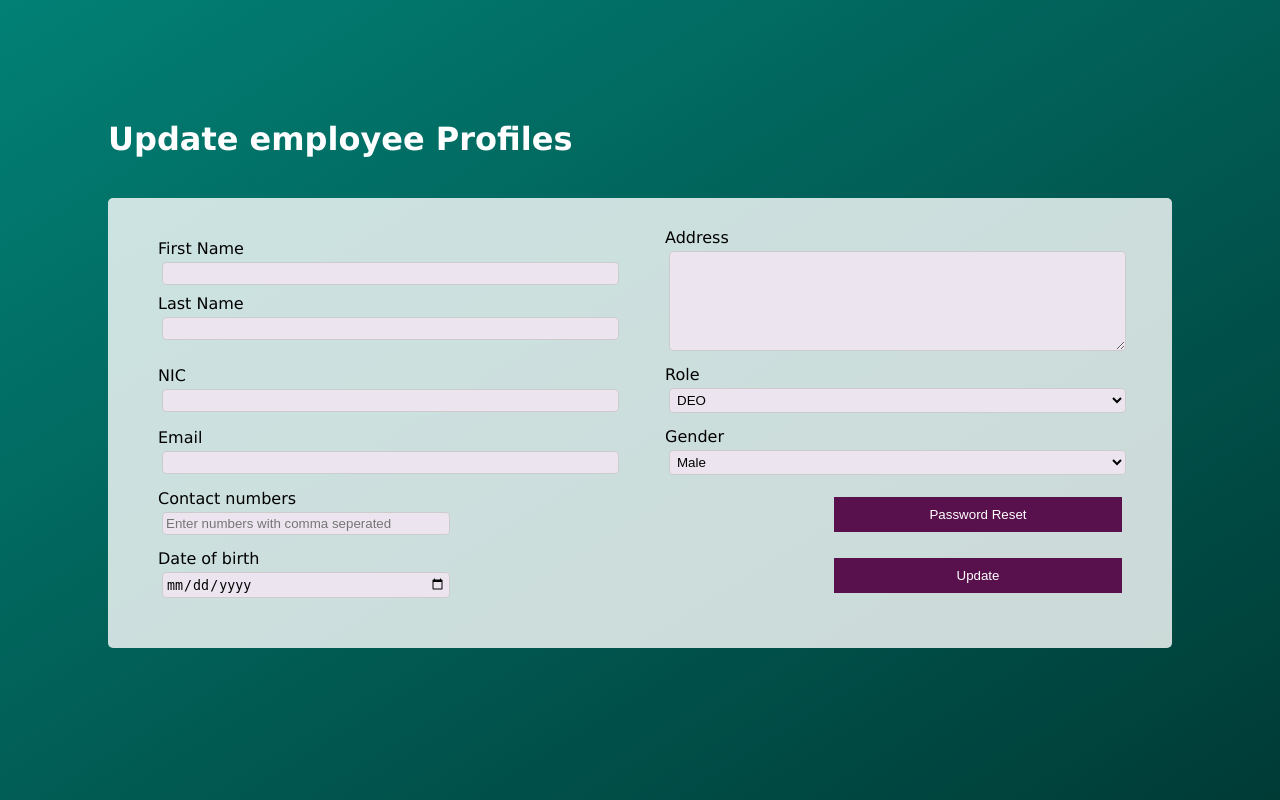
After one commit to georgeraveen/wecare, a PHP site: page /app/views/manager/editEmployee.php in a window 1280 px wide. The commit adds this page. Run offline with PHP 8.4, Linux system fonts and the light colour scheme; the template is opened without the code that fills it, so the values that code supplies are empty.

Commit message:
upadte employee

```diff
--- a/app/controllers/manager/createNewEmployee.php
+++ b/app/controllers/manager/createNewEmployee.php
@@ -15,7 +15,7 @@ class createNewEmployee extends Controller{
         if($_POST['newEmployee']){
             $this->model('employee');
             $newEmployee = new Employee();
-            $result= $newEmployee->setValue($_POST['empFirstName'],$_POST['empLastName'],$_POST['gender'],$_POST['empDOB'],$_POST['empNIC'],$_POST['empAddress'],$_POST['email'],$_POST['empTypeID'],$_POST['empContactNo']);
+            $result= $newEmployee->setValue($this->valValidate($_POST['empFirstName']),$this->valValidate($_POST['empLastName']),$this->valValidate($_POST['gender']),$this->valValidate($_POST['empDOB']),$this->valValidate($_POST['empNIC']),$this->valValidate($_POST['empAddress']),$this->valValidate($_POST['email']),$this->valValidate($_POST['empTypeID']),$this->valValidate($_POST['empContactNo']));
             $result= $newEmployee->create();
             header("Location: ./index");
             exit;
--- a/app/controllers/manager/viewReports.php
+++ b/app/controllers/manager/viewReports.php
@@ -4,9 +4,9 @@ class viewReports extends Controller{
 
     public function index(){
         $this->checkPermission("MGR");
-        include './../app/header.php';
+        include_once './../app/header.php';
         $this->view('manager/viewReports');
-        include './../app/footer.php';
+        include_once './../app/footer.php';
         // echo "asas";
     }
 
--- a/app/core/App.php
+++ b/app/core/App.php
@@ -22,7 +22,7 @@ class App{
             $this->controller = $url[0];
             // unset($url[0]);
         }
-        require_once '../app/controllers/'.$_SESSION["portal"].'/' . $this->controller . '.php';
+        require_once'../app/controllers/'.$_SESSION["portal"].'/' . $this->controller . '.php';
         // echo $this->controller;
         $this->controller=new $this->controller;
         // var_dump($this->controller);
--- /dev/null
+++ b/app/views/manager/editEmployee.php
@@ -0,0 +1,103 @@
+<link rel="stylesheet" href= "./../../css/home.css">
+<link rel="stylesheet" href= "./../../css/style.css">
+<div class="containers">
+  <h1>Update employee Profiles</h1><br>
+    <div class="form-container">
+
+        <form action="./updateEmployee" method="post">
+            <div class="row">
+                <div class="column">
+                    <div class="formInput">
+                        <label for="empFirstName">First Name</label><br>
+                        <input type="text" id="empFirstName" name="empFirstName" class="input" value=<?php echo $data['empDetails'][0]['empFirstName']?>><br>
+                    </div>
+
+                    <div class="formInput">
+                        <label for="empLastName">Last Name</label><br>
+                        <input type="text" id="empLastName" name="empLastName" class="input" value=<?php echo $data['empDetails'][0]['empLastName']?>><br>
+                    </div>
+                </div>
+                <div class="column">
+                    <div class="formInput">
+                        <label for="empAddress">Address</label><br>
+                        <textarea id="empAddress" name="empAddress" class="commentBox"></textarea> <br>
+                    </div>
+                </div>
+            </div>
+            <div class="row">
+                <div class="column">
+                    <div class="formInput">
+                        <label for="empNIC">NIC</label><br>
+                        <input type="text" id="empNIC" name="empNIC" required class="input"><br>
+                    </div>
+                </div>
+                <div class="column">
+                    <div class="formInput">
+                        <label for="empTypeID">Role</label><br>
+                        <select id="empTypeID" name="empTypeID" required>
+                            <option value="DEO">DEO</option>
+                            <option value="DOC">DOC</option>
+                            <option value="FAG">FAG</option>
+                            <option value="MED">MED</option>
+                            <option value="MGR">MGR</option>
+                        </select><br>
+                    </div>
+                </div>
+            </div>
+            <div class="row">
+                <div class="column">
+                    <div class="formInput">
+                        <label for="email">Email</label><br>
+                        <input type="email" id="email" name="email" class="input"><br>
+                    </div>
+                </div>
+                <div class="column">
+                    <div class="formInput">
+                        <label for="gender">Gender</label><br>
+                        <select id="gender" name="gender" required>
+                            <option value="m">Male</option>
+                            <option value="f">Female</option>
+                            <option value="o">Other</option>
+                        </select><br>
+                    </div>
+                </div>
+            </div>
+            <div class="row">
+                <div class="column">
+                    <div class="formInput">
+                        <label for="empContactNo">Contact numbers</label><br>
+                        <input type="text" id="empContactNo" name="empContactNo" required class="input" placeholder="Enter numbers with comma seperated"><br>
+                    </div>
+                </div>
+                <div class="column">
+                    <div class="formInput">
+                        <input type="hidden" id="hide" name="hide" class="input" value="hide"><br>
+                    </div>
+                </div>
+                <div class="column">
+                    <div class="formInput">
+                        <input type="submit" id="resetPassword" name="resetPassword" class="btn-submit" value="Password Reset"><br>
+                    </div>
+                </div>
+            </div>
+            <div class="row">
+                <div class="column">
+                    <div class="formInput">
+                        <label for="empDOB">Date of birth</label><br>
+                        <input type="Date" id="empDOB" name="empDOB" class="input" value="" required><br>
+                    </div>
+                </div>
+                <div class="column">
+                    <div class="formInput">
+                        <input type="hidden" id="hide" name="hide" class="input" value="hide"><br>
+                    </div>
+                </div>
+                <div class="column">
+                    <div class="formInput">
+                        <input type="submit" id="update" name="editEmployee" class="btn-submit" value="Update"><br>
+                    </div>
+                </div>
+            </div>
+        </form>
+    </div>
+</div>
--- a/app/views/manager/managerHome.php
+++ b/app/views/manager/managerHome.php
@@ -4,5 +4,5 @@
   <a class="grid-item" href="./../insurancePolicy">Update insurance policy</a>
   <a class="grid-item" href="./../roster">Update weekly roster</a>
   <a class="grid-item" href="./../createNewEmployee">Create new employee account</a>
-  <a class="grid-item" href="#">Manage employee accounts</a>
+  <a class="grid-item" href="./../updateEmployee/viewEmployee">Manage employee accounts</a>
 </div>
```
Also changed, not shown: app/controllers/manager/updateEmployee.php (added, +53 -0 lines), app/models/employee.php (+28 -0 lines), app/views/manager/viewEmployee.php (added, +34 -0 lines), .metals/metals.lock.db (added), 2 other files.
